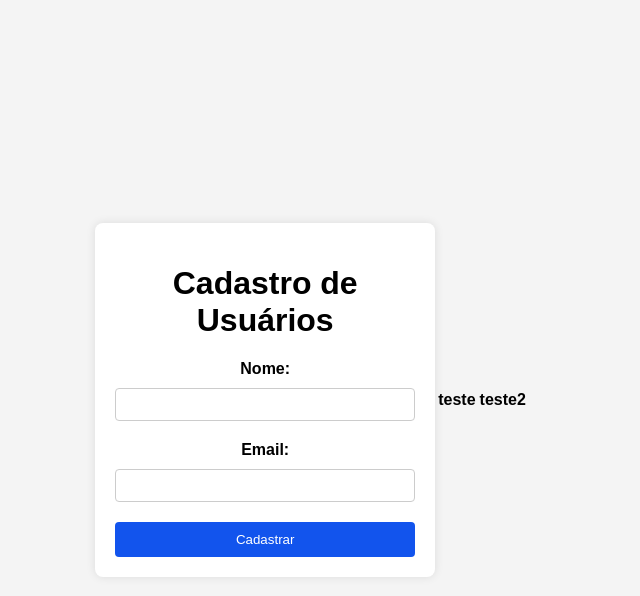
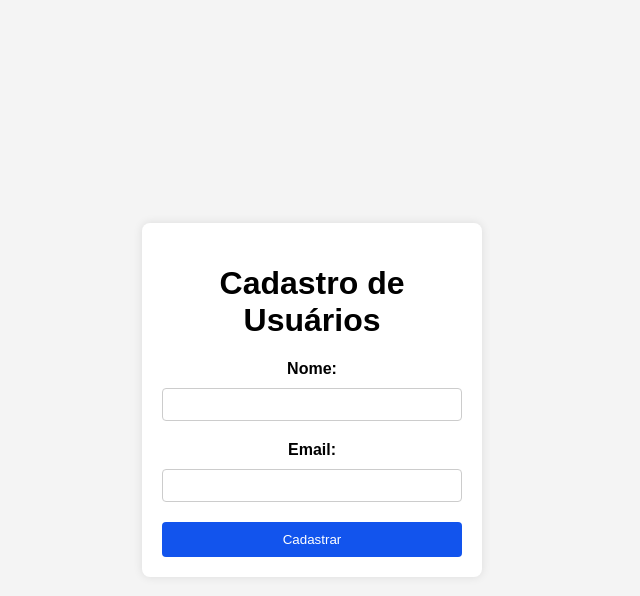
Before and after one commit to Murilo-Herrick/Dados-Faculdade, a Flask app: page / in a window 1280 px wide. Shown: the top 596 px of the page, without its empty margins (328-968 px from the left). Run offline with Flask 2, Linux system fonts and the light colour scheme; lists and menus that the app fills with data are empty.

Commit message:
Correção

```diff
--- a/Faculdade - SENAI/3º Semestre/CONUV/Docker/project_docker/app/templates/index.html
+++ b/Faculdade - SENAI/3º Semestre/CONUV/Docker/project_docker/app/templates/index.html
@@ -20,14 +20,6 @@
         </form>
     </div>
 
-    <table>
-        <tr>
-            <th>teste</th>
-            <th>teste2</th>
-        </tr>
-
-    </table>
-
     <script src="{{ url_for('static', filename='script.js')}}"></script>
 </body>
 </html>
```
